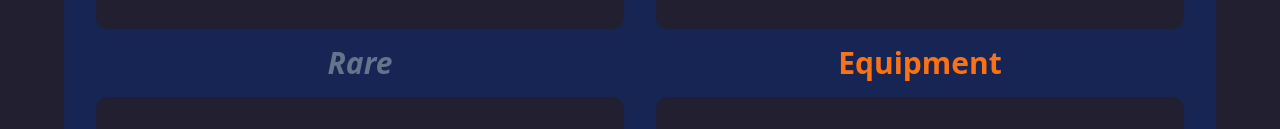
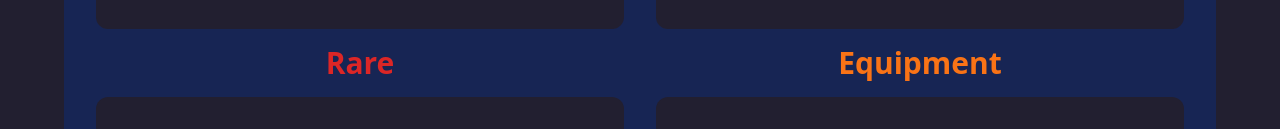
Before and after one commit to MultiZero96/risk-of-rain-returns-items, a website: page src/index.html in a window 1280 px wide. Shown: the part 823-952 px from the top of the page. Drawn offline with nearby package versions, Linux system fonts and the light colour scheme.

Commit message:
title fix

```diff
--- a/src/index.html
+++ b/src/index.html
@@ -1785,7 +1785,7 @@
                 </div>
                 <div class="item-container">
                     <h3 class="text-3xl font-bold my-4 text-center"><span id="Rare"><span
-                                class="text-slate-500 italic">Rare</span></span></h3>
+                                class="text-red-600">Rare</span></span></h3>
                     <div
                         class=" grid grid-cols-4 sm:grid-cols-4 md:grid-cols-8 lg:grid-cols-12 xl:grid-cols-6 bg-[#221f30] rounded-xl p-4 md:p-6">
                         <div x-data="{open:false}"
```
Also changed, not shown: dist/output.css.
